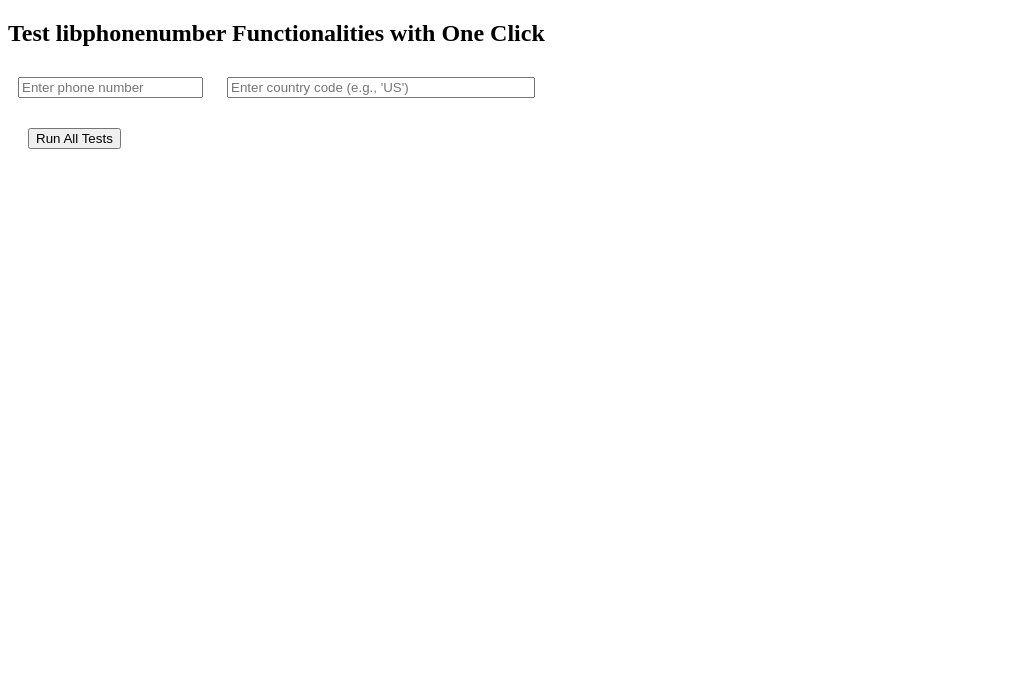
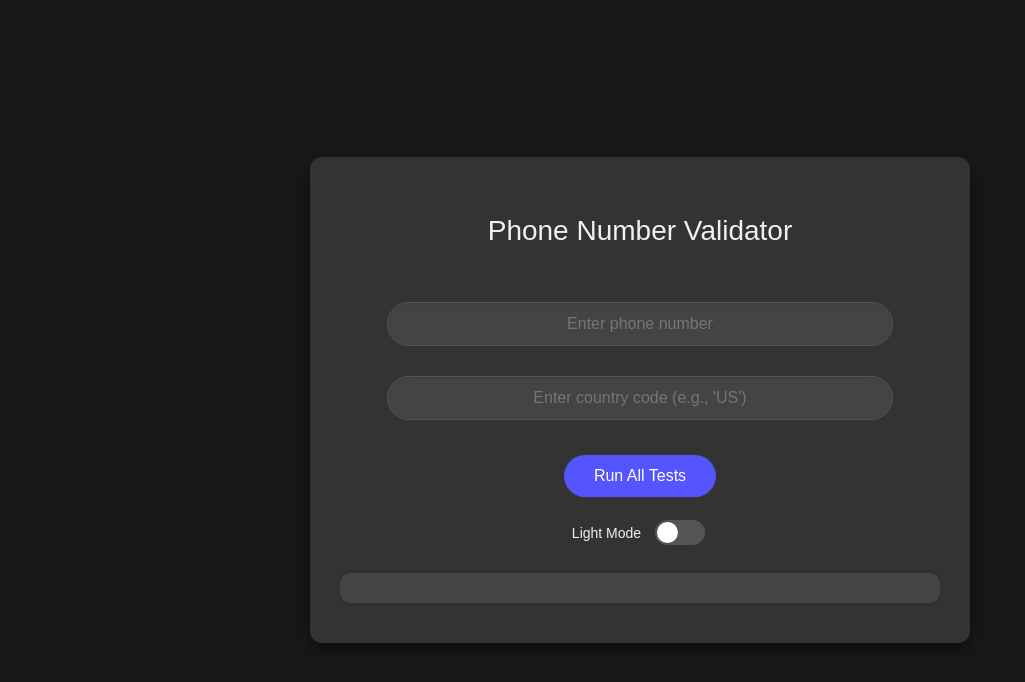
Before and after one commit to voipnuggets/phone-number-validator, a plain HTML site: page index.html in a window 1280 px wide. Shown: the whole page, without its empty margins (0-1025 px from the left). Drawn offline with nearby package versions, Linux system fonts and the light colour scheme.

Commit message:
Update index.html

```diff
--- a/index.html
+++ b/index.html
@@ -3,26 +3,166 @@
 <head>
     <meta charset="UTF-8">
     <meta name="viewport" content="width=device-width, initial-scale=1.0">
-    <title>libphonenumber Full Test Page</title>
+    <title>Phone Number Validator</title>
     <!-- Include libphonenumber from CDNJS -->
     <script src="https://cdnjs.cloudflare.com/ajax/libs/libphonenumber-js/1.9.47/libphonenumber-js.min.js"></script>
     <style>
-        input, button, div { margin: 10px; }
-        #countryCode {
-            width: 300px; /* Adjusted width to fit placeholder text */
+        /* Base Styles */
+        body {
+            font-family: 'Arial', sans-serif;
+            background-color: #181818;
+            margin: 0;
+            display: flex;
+            justify-content: center;
+            align-items: center;
+            height: 100vh;
+            transition: background-color 0.3s, color 0.3s;
+            color: #f0f0f0;
+        }
+
+        .container {
+            text-align: center;
+            width: 100%;
+            max-width: 600px;
+            padding: 40px 30px;
+            background: #333;
+            box-shadow: 0 6px 15px rgba(0, 0, 0, 0.5);
+            border-radius: 12px;
+            transition: background-color 0.3s, color 0.3s;
+        }
+
+        h1 {
+            font-weight: normal;
+            color: #f0f0f0;
+            margin-bottom: 40px;
+            font-size: 28px;
+        }
+
+        .input-field {
+            width: 80%;
+            padding: 12px;
+            margin: 15px 0;
+            border: 1px solid #555;
+            border-radius: 25px;
+            text-align: center;
+            font-size: 16px;
+            box-shadow: inset 0 1px 3px rgba(0, 0, 0, 0.1);
+            background: #444;
+            color: #f0f0f0;
+            transition: border-color 0.3s, box-shadow 0.3s;
+        }
+
+        .button {
+            padding: 12px 30px;
+            margin-top: 20px;
+            background-color: #5555ff;
+            color: white;
+            border: none;
+            border-radius: 25px;
+            font-size: 16px;
+            cursor: pointer;
+            transition: background-color 0.3s;
+        }
+
+        .button:hover {
+            background-color: #4a4aff;
+        }
+
+        .darkmode-toggle-wrapper {
+            margin-top: 20px;
+            display: flex;
+            align-items: center;
+            justify-content: center;
+        }
+
+        .darkmode-toggle-label {
+            font-size: 14px;
+            margin-right: 10px;
+        }
+
+        .darkmode-toggle {
+            appearance: none;
+            width: 50px;
+            height: 25px;
+            background: #555;
+            border-radius: 25px;
+            position: relative;
+            outline: none;
+            cursor: pointer;
+            transition: background 0.3s;
+        }
+
+        .darkmode-toggle:checked {
+            background: #4caf50;
+        }
+
+        .darkmode-toggle::before {
+            content: '';
+            position: absolute;
+            top: 2px;
+            left: 2px;
+            width: 21px;
+            height: 21px;
+            background: #fff;
+            border-radius: 50%;
+            transition: transform 0.3s;
+        }
+
+        .darkmode-toggle:checked::before {
+            transform: translateX(25px);
+        }
+
+        #output {
+            text-align: left;
+            margin-top: 25px;
+            padding: 15px;
+            background: #444;
+            border-radius: 10px;
+            box-shadow: 0 1px 5px rgba(0, 0, 0, 0.1);
+            font-size: 16px;
+            color: #f0f0f0;
+        }
+
+        /* Light Mode Styles */
+        .light-mode {
+            background-color: #f0f0f0;
+            color: #181818;
+        }
+
+        .light-mode .container {
+            background-color: #fff;
+            color: #181818;
+            box-shadow: 0 6px 15px rgba(0, 0, 0, 0.1);
+        }
+
+        .light-mode .input-field {
+            border-color: #ccc;
+            background: #f0f0f0;
+            color: #181818;
+        }
+
+        .light-mode .button {
+            background-color: #357ae8;
+        }
+
+        .light-mode #output {
+            background: #e9ecef;
+            color: #181818;
         }
     </style>
 </head>
 <body>
-    <h2>Test libphonenumber Functionalities with One Click</h2>
-
-    <input type="text" id="phoneNumber" placeholder="Enter phone number">
-    <input type="text" id="countryCode" placeholder="Enter country code (e.g., 'US')">
-    <div>
-        <button onclick="runAllTests()">Run All Tests</button>
+    <div class="container">
+        <h1>Phone Number Validator</h1>
+        <input type="text" id="phoneNumber" class="input-field" placeholder="Enter phone number">
+        <input type="text" id="countryCode" class="input-field" placeholder="Enter country code (e.g., 'US')">
+        <button class="button" onclick="runAllTests()">Run All Tests</button>
+        <div class="darkmode-toggle-wrapper">
+            <span class="darkmode-toggle-label">Light Mode</span>
+            <input type="checkbox" class="darkmode-toggle" id="darkmodeToggle" onclick="toggleDarkMode()">
+        </div>
+        <div id="output"></div>
     </div>
-
-    <div id="output"></div>
 
     <script>
         function runAllTests() {
@@ -40,10 +180,21 @@
                     return;
                 }
 
-                // Parsing and full validation
-                const phoneUtil = libphonenumber.parsePhoneNumber(inputNumber, countryCode);
+                // Determine if country code is needed
+                let phoneUtil;
+                if (inputNumber.startsWith('+')) {
+                    // If the number starts with '+' we assume it's in international format, no country code needed
+                    phoneUtil = libphonenumber.parsePhoneNumber(inputNumber);
+                } else {
+                    // If the number does not start with '+', a country code is needed
+                    if (!countryCode) {
+                        outputDiv.innerHTML = `<strong>Error:</strong> Please enter a valid country code if the number is not in international format.`;
+                        return;
+                    }
+                    phoneUtil = libphonenumber.parsePhoneNumber(inputNumber, countryCode);
+                }
 
-                let output = `<strong>Phone Number Analysis:</strong><br>`;
+                let output = `<strong>Phone Number Analysis:</strong><br><br>`;
 
                 // Validate Number
                 output += phoneUtil.isValid() ? "✅ Valid phone number<br>" : "❌ Invalid phone number<br>";
@@ -62,28 +213,25 @@
                 output += `Formatted (International): ${formattedInternational}<br>`;
                 output += `Formatted (National): ${formattedNational}<br>`;
 
-                // Get Example Number (only if countryCode is provided)
-                if (countryCode) {
-                    try {
-                        const exampleNumber = libphonenumber.getExampleNumber(countryCode);
-                        output += `Example Number for ${countryCode}: ${exampleNumber.formatInternational()}<br>`;
-                    } catch (error) {
-                        output += `Error getting example number for ${countryCode}: ${error.message}<br>`;
-                    }
-                } else {
-                    output += `Example Number: Please enter a valid country code to get an example number.<br>`;
+                // Add Carrier Information
+                if (libphonenumber.PhoneNumberToCarrierMapper) {
+                    const carrierMapper = libphonenumber.PhoneNumberToCarrierMapper.getInstance();
+                    const carrier = carrierMapper.getNameForNumber(phoneUtil, 'en');
+                    output += `Carrier Information: ${carrier || 'Unknown'}<br>`;
                 }
 
-                // Find Numbers in Text
-                try {
-                    const numbersFound = libphonenumber.findNumbers(inputNumber, 'ANY');
-                    if (numbersFound.length > 0) {
-                        output += `Numbers Found in Input Text: ${numbersFound.map(num => num.rawInput).join(", ")}<br>`;
-                    } else {
-                        output += "No numbers found in input text<br>";
-                    }
-                } catch (error) {
-                    output += `Error finding numbers in text: ${error.message}<br>`;
+                // Add Geographical Information
+                if (libphonenumber.PhoneNumberOfflineGeocoder) {
+                    const geocoder = libphonenumber.PhoneNumberOfflineGeocoder.getInstance();
+                    const geoInfo = geocoder.getDescriptionForNumber(phoneUtil, 'en');
+                    output += `Geographical Information: ${geoInfo || 'Unknown'}<br>`;
+                }
+
+                // Add Time Zone Information
+                if (libphonenumber.PhoneNumberToTimeZonesMapper) {
+                    const timeZoneMapper = libphonenumber.PhoneNumberToTimeZonesMapper.getInstance();
+                    const timeZones = timeZoneMapper.getTimeZonesForNumber(phoneUtil);
+                    output += `Time Zone(s): ${timeZones.length > 0 ? timeZones.join(', ') : 'Unknown'}<br>`;
                 }
 
                 // Set the output to the div
@@ -93,6 +241,17 @@
                 outputDiv.innerHTML = `<strong>Error:</strong> ${error.message}`;
             }
         }
+
+        function toggleDarkMode() {
+            const darkmodeToggle = document.getElementById('darkmodeToggle');
+            if (darkmodeToggle.checked) {
+                // Switch to light mode
+                document.body.classList.add('light-mode');
+            } else {
+                // Switch to dark mode
+                document.body.classList.remove('light-mode');
+            }
+        }
     </script>
 </body>
 </html>
```
